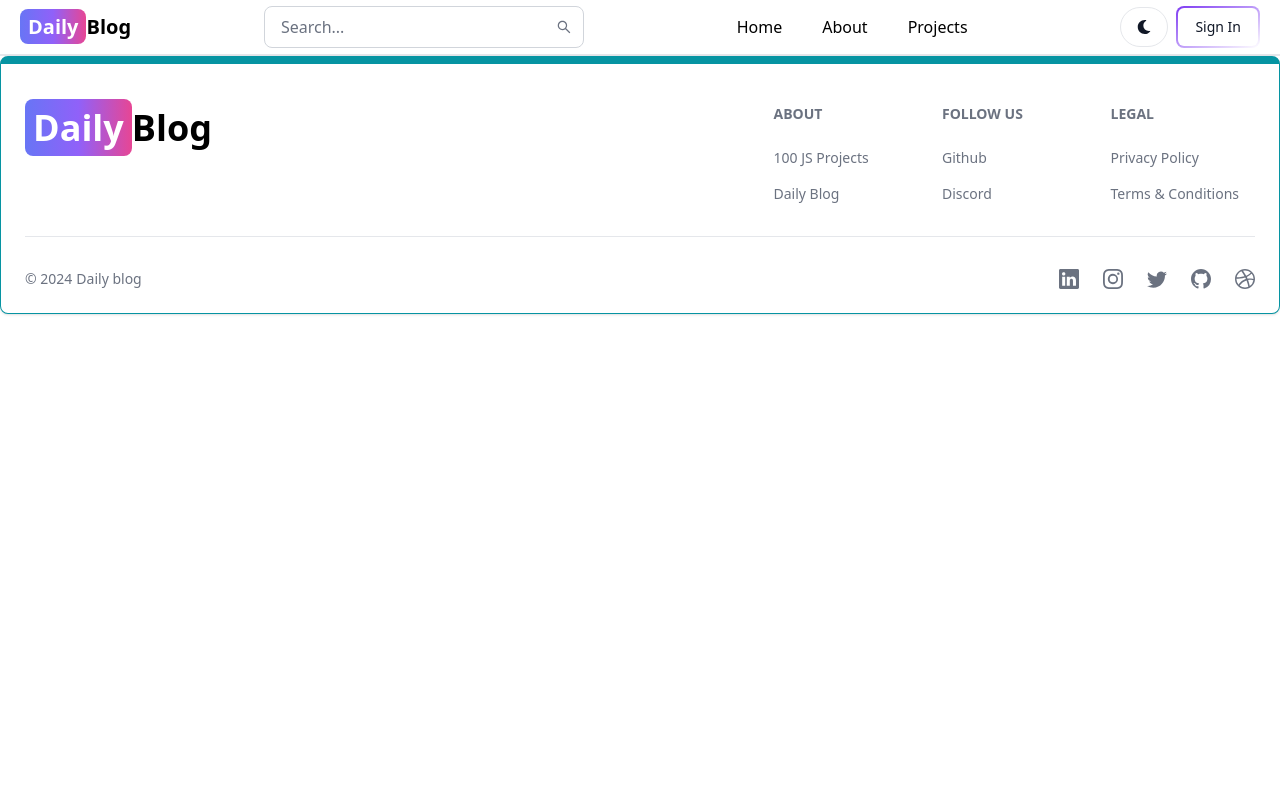
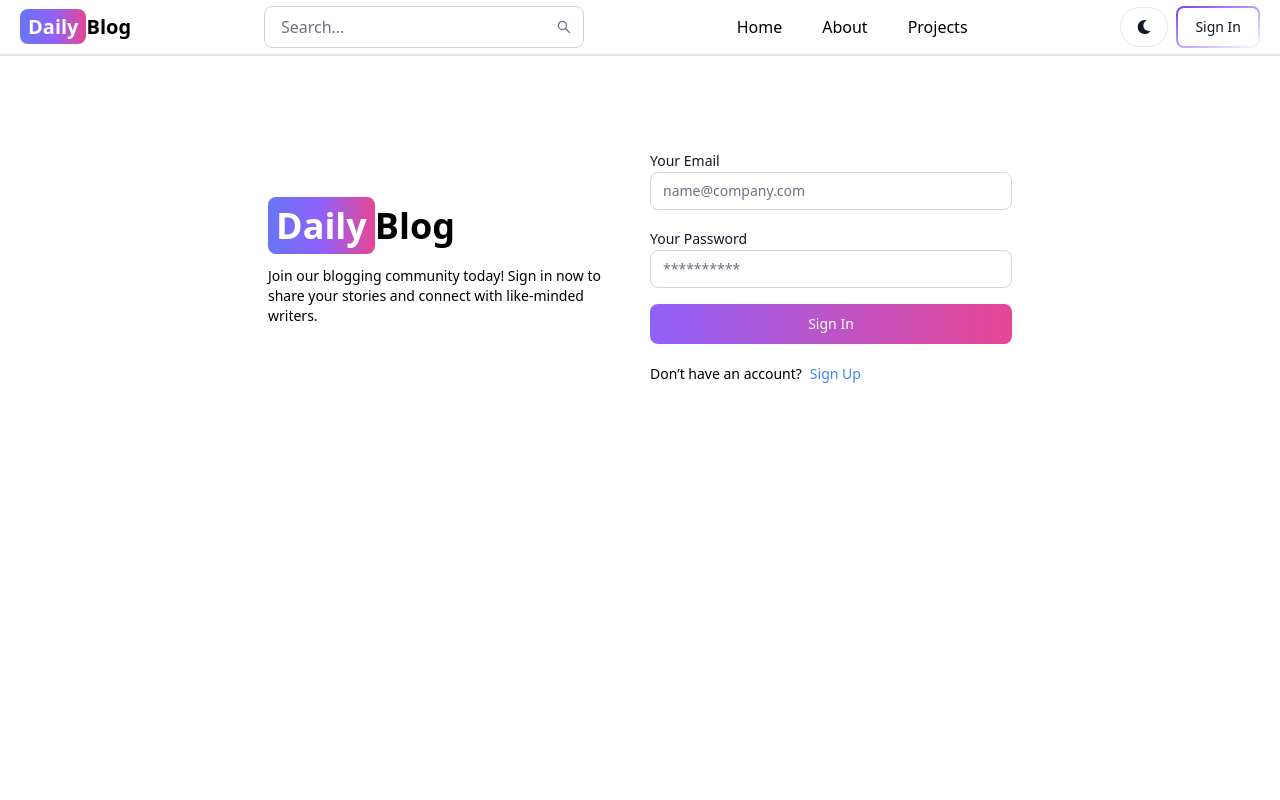
Before and after one commit to Sumitdhamane/DailyBlog--blogging-web, a React (Vite) app in the folder client/: page /signin in a window 1280 px wide. Shown: the top 800 px of the page. Built offline with nearby package versions, Linux system fonts and the light colour scheme.

Commit message:
complete sign in page functionality

```diff
--- a/client/src/pages/Sigin.jsx
+++ b/client/src/pages/Sigin.jsx
@@ -1,7 +1,108 @@
-import React from "react";
+import { Alert, Button, Label, Spinner, TextInput } from "flowbite-react";
+import React, { useState } from "react";
+import { Link, useNavigate } from "react-router-dom";
 
-function Sigin() {
-  return <div></div>;
+function Signin() {
+  const [formData, setFormData] = useState({});
+  const [errorMessage, setErrorMessage] = useState(null);
+  const [loading, setLoading] = useState(false);
+  const navigate = useNavigate();
+  const handleChange = (e) => {
+    setFormData({ ...formData, [e.target.id]: e.target.value.trim() });
+  };
+  const handleSubmit = async (e) => {
+    e.preventDefault();
+    if (!formData.email || !formData.password) {
+      return setErrorMessage("Please fill out all fields");
+    }
+    try {
+      setLoading(true);
+      setErrorMessage(null);
+      const res = await fetch("/api/auth/signin", {
+        method: "post",
+        headers: { "Content-Type": "application/json" },
+        body: JSON.stringify(formData),
+      });
+      const data = await res.json();
+      if (data.success === false) {
+        return setErrorMessage(data.message);
+      }
+      setLoading(false);
+      if (res.ok) {
+        navigate("/");
+      }
+    } catch (error) {
+      setErrorMessage(error.message);
+      setLoading(false);
+    }
+  };
+
+  return (
+    <div className="min-h-screen mt-20">
+      <div className="flex p-3 max-w-3xl mx-auto flex-col md:flex-row md:items-center gap-5">
+        {/* left */}
+        <div className="flex-1">
+          <Link to="/" className="  text-4xl font-bold dark:text-white ">
+            <span className="px-2 py-1 bg-gradient-to-r from-indigo-500 via-purple-500 to-pink-500 rounded-lg text-white ">
+              Daily
+            </span>
+            Blog
+          </Link>
+          <p className="text-sm  mt-5">
+            Join our blogging community today! Sign in now to share your stories
+            and connect with like-minded writers.
+          </p>
+        </div>
+        {/* right */}
+        <div className="flex-1">
+          <form className="flex flex-col gap-4 " onSubmit={handleSubmit}>
+            <div>
+              <Label value="Your Email" />
+              <TextInput
+                type="email"
+                placeholder="name@company.com"
+                id="email"
+                onChange={handleChange}
+              />
+            </div>
+            <div>
+              <Label value="Your Password" />
+              <TextInput
+                type="password"
+                placeholder="**********"
+                id="password"
+                onChange={handleChange}
+              />
+            </div>
+            <Button
+              gradientDuoTone="purpleToPink"
+              type="submit"
+              disabled={loading}
+            >
+              {loading ? (
+                <>
+                  <Spinner size="sm" /> <span className="pl-3">Loading...</span>
+                </>
+              ) : (
+                "Sign In"
+              )}
+            </Button>
+          </form>
+          <div className="flex gap-2 text-sm mt-5 ">
+            <span>Don’t have an account?</span>
+            <Link to="/signup" className="text-blue-500">
+              Sign Up
+            </Link>
+          </div>
+          {errorMessage && (
+            <Alert className="mt-5" color="failure">
+              {errorMessage}
+            </Alert>
+          )}
+        </div>
+      </div>
+    </div>
+  );
 }
 
-export default Sigin;
+export default Signin;
```
